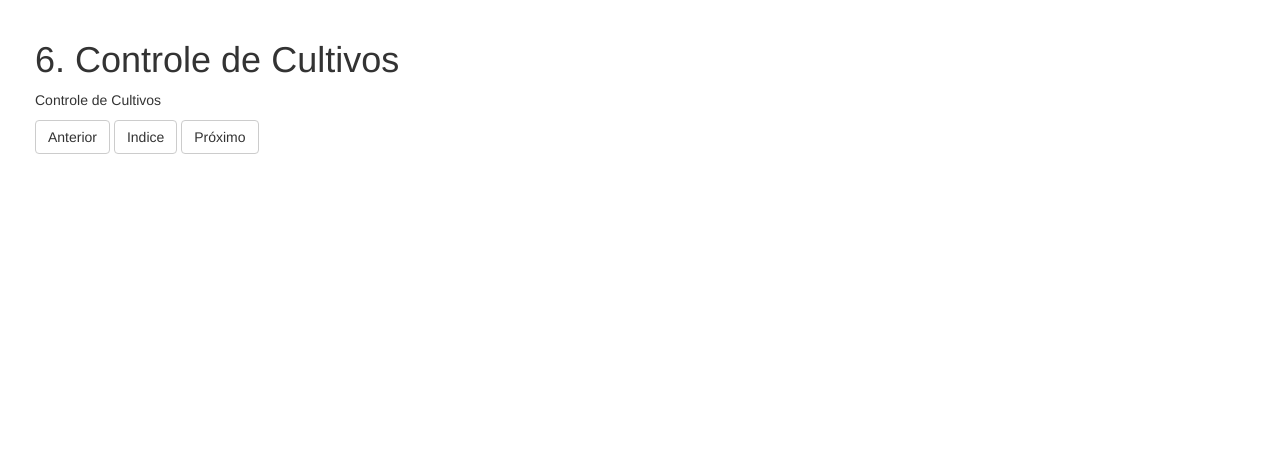
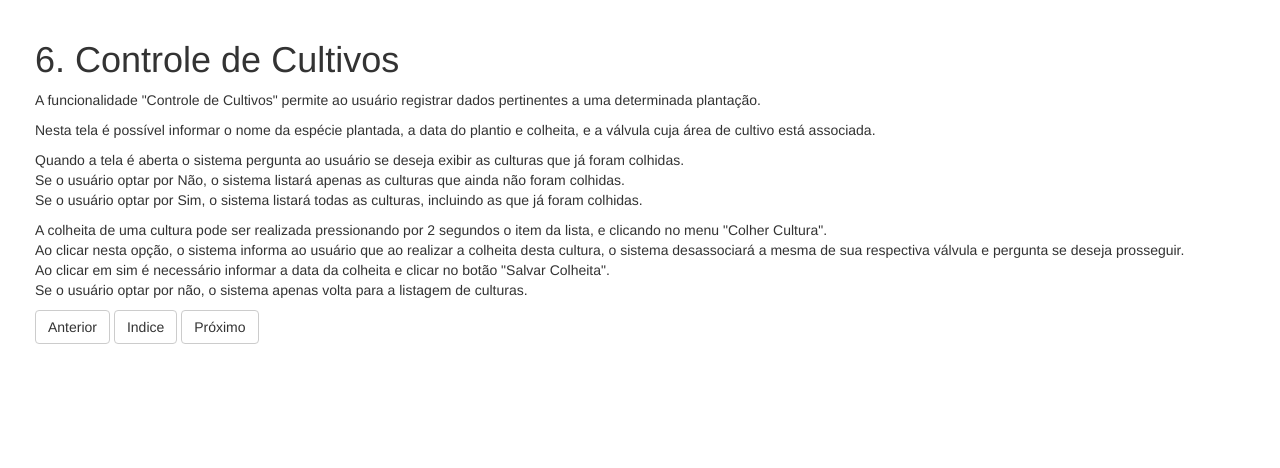
Before and after one commit to digicabral/Irrigare, a website: page pages/controle_cultivos.html in a window 1280 px wide. Drawn offline with Linux system fonts and the light colour scheme.

Commit message:
Conteudo Controle cultivo

```diff
--- a/pages/controle_cultivos.html
+++ b/pages/controle_cultivos.html
@@ -79,9 +79,22 @@
                 <div class="row">
                     <div class="col-lg-12">
                         <h1>6. Controle de Cultivos</h1>
-                        <p></p>
-                        <p></p>
-                        <p>Controle de Cultivos</p>
+                        <p>
+                          A funcionalidade "Controle de Cultivos" permite ao usuário registrar dados pertinentes a uma determinada plantação.</p>
+                        <p>
+                          Nesta tela é possível informar o nome da espécie plantada, a data do plantio e colheita, e a válvula cuja área de cultivo está associada.</p>
+                        <p>
+                          Quando a tela é aberta o sistema pergunta ao usuário se deseja exibir as culturas que já foram colhidas.
+                          <br>Se o usuário optar por Não, o sistema listará apenas as culturas que ainda não foram colhidas.
+                          <br>Se o usuário optar por Sim, o sistema listará todas as culturas, incluindo as que já foram colhidas.
+                        </p>
+                        <p>
+                          A colheita de uma cultura pode ser realizada pressionando por 2 segundos o item da lista, e clicando no menu "Colher Cultura".
+                          <br>Ao clicar nesta opção, o sistema informa ao usuário que ao realizar a colheita desta cultura, o sistema desassociará a mesma
+                          de sua respectiva válvula e pergunta se deseja prosseguir.
+                          <br>Ao clicar em sim é necessário informar a data da colheita e clicar no botão "Salvar Colheita".
+                          <br>Se o usuário optar por não, o sistema apenas volta para a listagem de culturas.
+                        </p>
                         <a href="listagem_irrigacao.html" class="btn btn-default" id="btn-previous">Anterior</a>
                         <a href="#menu-toggle" class="btn btn-default" id="menu-toggle">Indice</a>
                         <a href="controle_insumos.html" class="btn btn-default" id="btn-next">Próximo</a>
```
